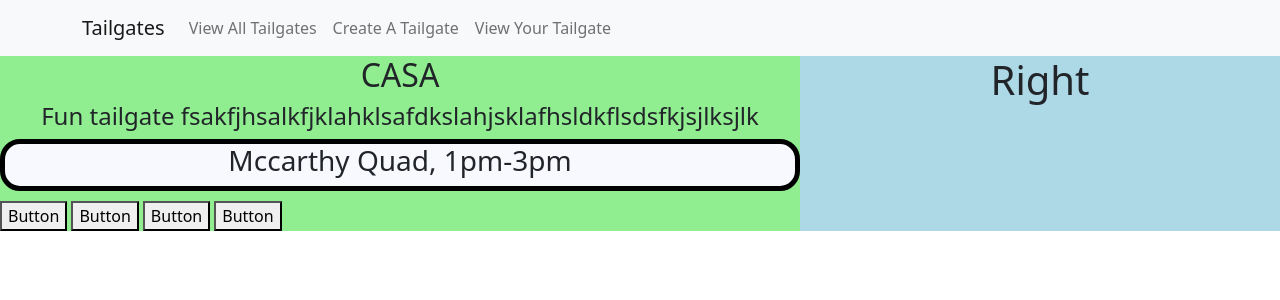
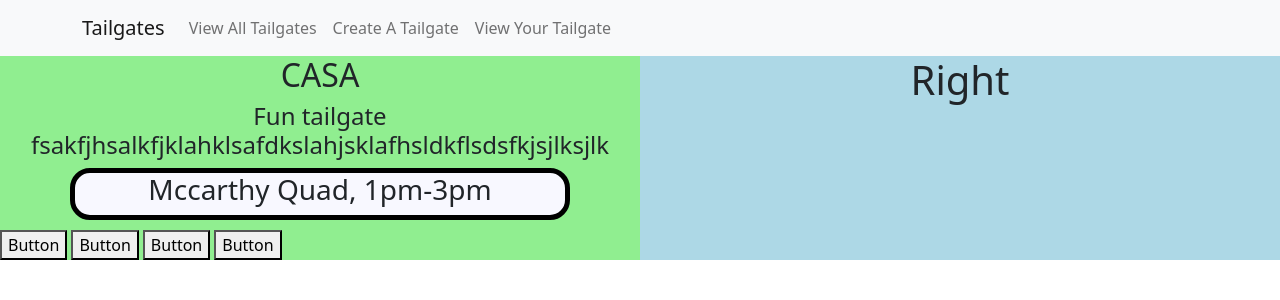
Before and after one commit to yazanawad/tailgateFrontEnd, a React (Create React App) app in the folder tailgate/: page /viewTailgates/1 in a window 1280 px wide. Shown: the top 300 px of the page. Built offline with nearby package versions, Linux system fonts and the light colour scheme.

Commit message:
Fixed box widths

```diff
--- a/tailgate/src/components/componentStyle/guestTailgate.css
+++ b/tailgate/src/components/componentStyle/guestTailgate.css
@@ -1,4 +1,4 @@
-.wrapper {
+.box {
     display: flex;
     background-color: ghostwhite;
     border: 5px solid black;
--- a/tailgate/src/components/guestTailgate.jsx
+++ b/tailgate/src/components/guestTailgate.jsx
@@ -4,7 +4,7 @@ export default function GuestTailgate(props) {
   const { tailgateName, time, location, spots, message } = props.tailgateInfo;
   const { navigate } = props;
   return (
-    <div onClick={() => navigate(tailgateName)} className="wrapper">
+    <div onClick={() => navigate(tailgateName)} className="box">
       <h3>
         {location}, {time}
       </h3>
```
